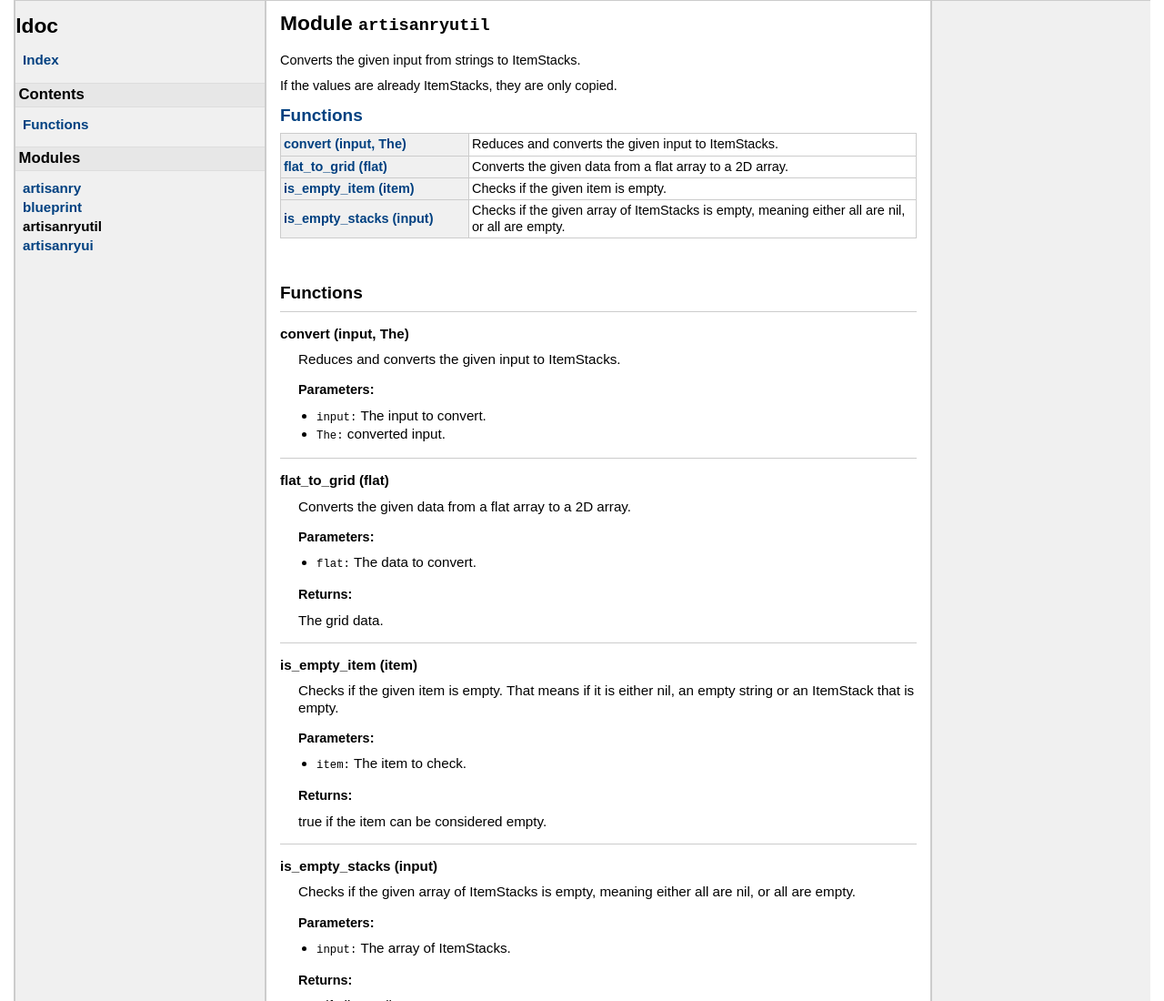
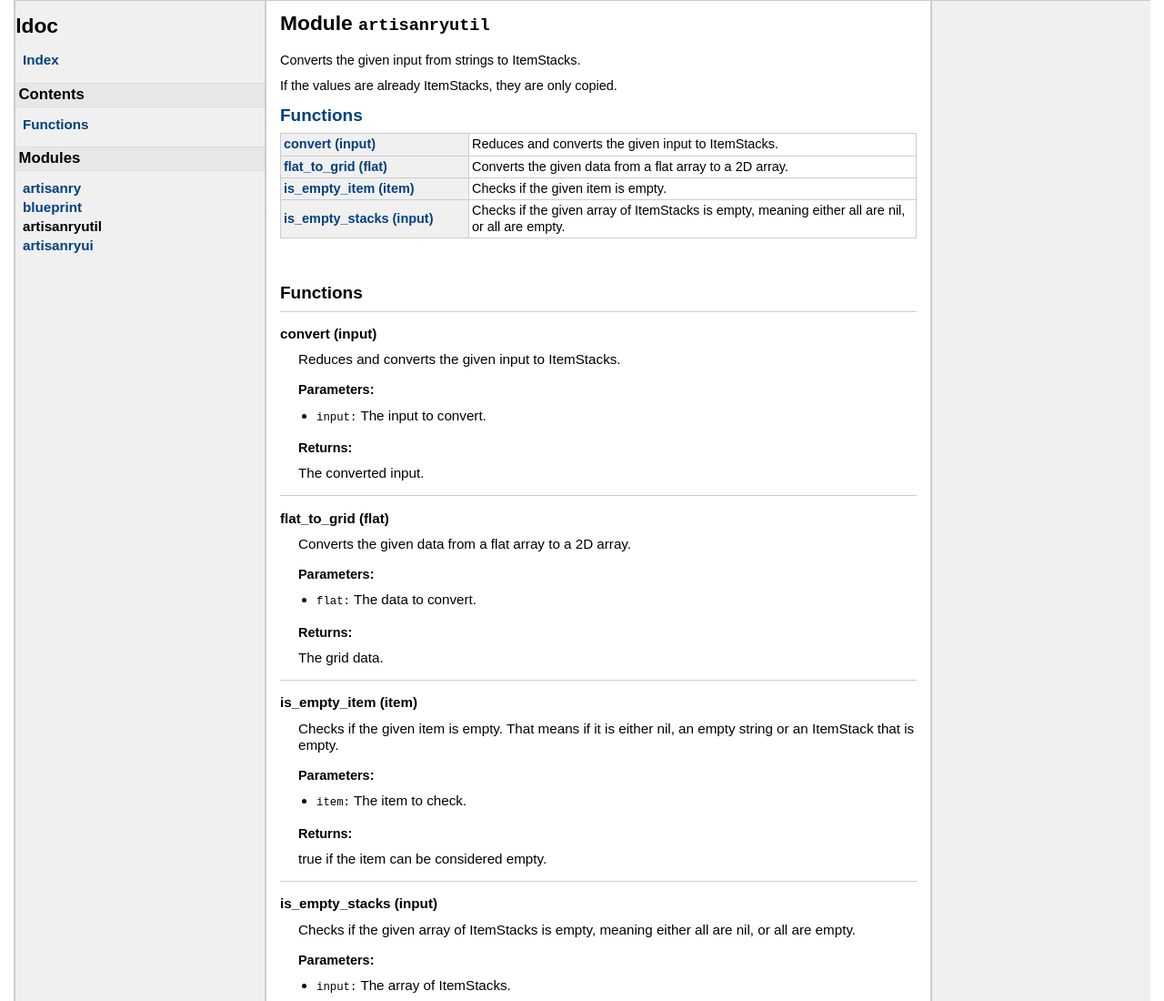
Before and after one commit to minetest-australopithecus/minetest-australopithecus-artisanry, a plain HTML site: page doc/modules/artisanryutil.html in a window 1280 px wide. Shown: the top 1100 px of the page at 91% size. Drawn offline with Linux system fonts and the light colour scheme.

Commit message:
Fixed LDoc warnings.

```diff
--- a/doc/modules/artisanryutil.html
+++ b/doc/modules/artisanryutil.html
@@ -58,7 +58,7 @@
 <h2><a href="#Functions">Functions</a></h2>
 <table class="function_list">
 	<tr>
-	<td class="name" nowrap><a href="#convert">convert (input, The)</a></td>
+	<td class="name" nowrap><a href="#convert">convert (input)</a></td>
 	<td class="summary">Reduces and converts the given input to ItemStacks.</td>
 	</tr>
 	<tr>
@@ -84,7 +84,7 @@
     <dl class="function">
     <dt>
     <a name = "convert"></a>
-    <strong>convert (input, The)</strong>
+    <strong>convert (input)</strong>
     </dt>
     <dd>
     Reduces and converts the given input to ItemStacks.
@@ -95,11 +95,13 @@
         <li><span class="parameter">input</span>
          The input to convert.
         </li>
-        <li><span class="parameter">The</span>
-         converted input.
-        </li>
     </ul>
 
+    <h3>Returns:</h3>
+    <ol>
+
+        The converted input.
+    </ol>
 
 
 
```
Also changed, not shown: 1 other file.
